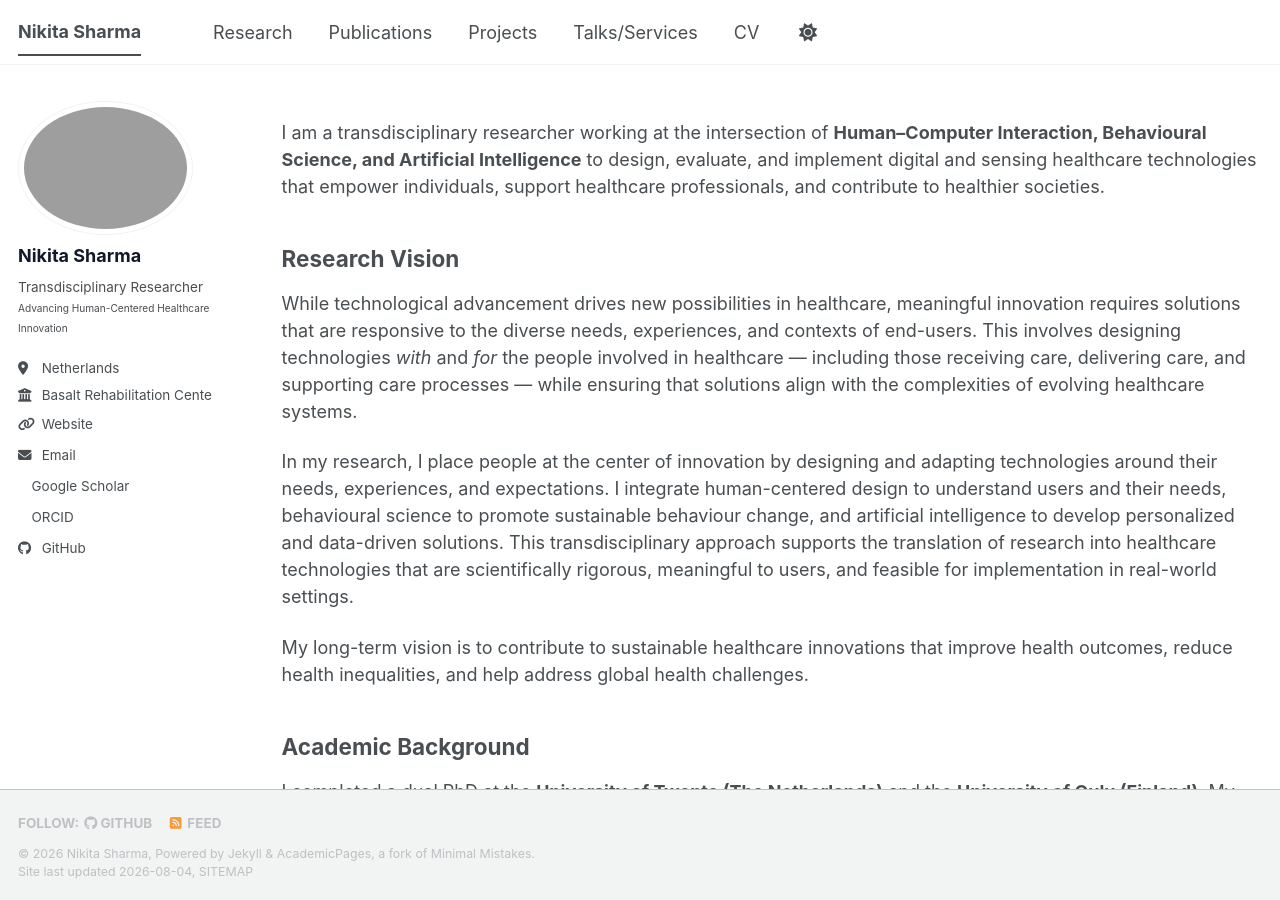
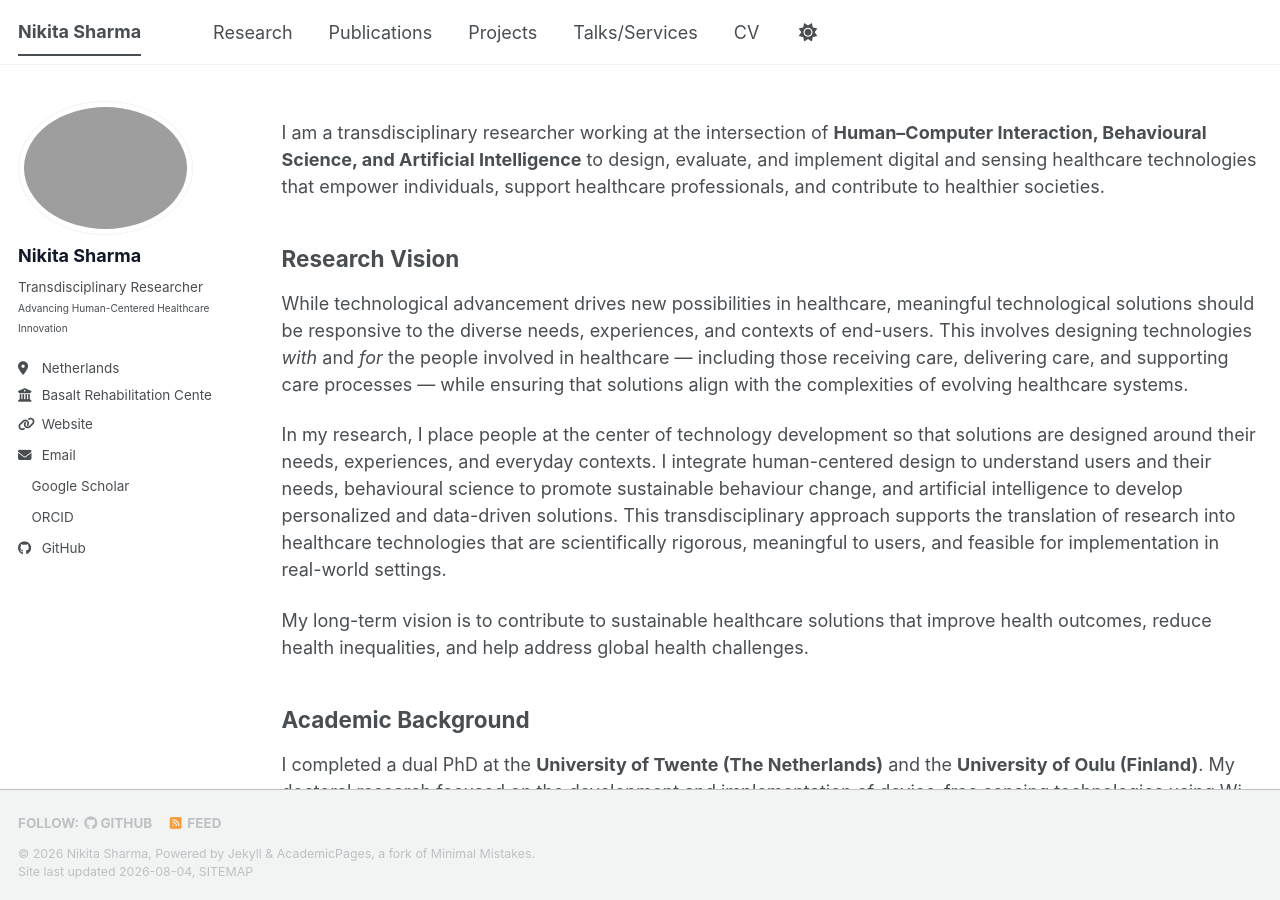
Before and after one commit to nikitasharma14/Portfolio, a Jekyll site: the page built from _pages/about.md, in a window 1280 px wide and 900 px high. Built offline with Jekyll 4.4.1, drawn with Linux system fonts in a browser that asks for light colours; a style sheet for code colours, icons or effects is not loaded.

Commit message:
Update about.md

```diff
--- a/_pages/about.md
+++ b/_pages/about.md
@@ -12,11 +12,11 @@ I am a transdisciplinary researcher working at the intersection of **Human–Com
 
 ## Research Vision
 
-While technological advancement drives new possibilities in healthcare, meaningful innovation requires solutions that are responsive to the diverse needs, experiences, and contexts of end-users. This involves designing technologies *with* and *for* the people involved in healthcare — including those receiving care, delivering care, and supporting care processes — while ensuring that solutions align with the complexities of evolving healthcare systems.
+While technological advancement drives new possibilities in healthcare, meaningful technological solutions should be responsive to the diverse needs, experiences, and contexts of end-users. This involves designing technologies *with* and *for* the people involved in healthcare — including those receiving care, delivering care, and supporting care processes — while ensuring that solutions align with the complexities of evolving healthcare systems.
 
-In my research, I place people at the center of innovation by designing and adapting technologies around their needs, experiences, and expectations. I integrate human-centered design to understand users and their needs, behavioural science to promote sustainable behaviour change, and artificial intelligence to develop personalized and data-driven solutions. This transdisciplinary approach supports the translation of research into healthcare technologies that are scientifically rigorous, meaningful to users, and feasible for implementation in real-world settings.
+In my research, I place people at the center of technology development so that solutions are designed around their needs, experiences, and everyday contexts. I integrate human-centered design to understand users and their needs, behavioural science to promote sustainable behaviour change, and artificial intelligence to develop personalized and data-driven solutions. This transdisciplinary approach supports the translation of research into healthcare technologies that are scientifically rigorous, meaningful to users, and feasible for implementation in real-world settings.
 
-My long-term vision is to contribute to sustainable healthcare innovations that improve health outcomes, reduce health inequalities, and help address global health challenges.
+My long-term vision is to contribute to sustainable healthcare solutions that improve health outcomes, reduce health inequalities, and help address global health challenges.
 
 ## Academic Background
 
```
